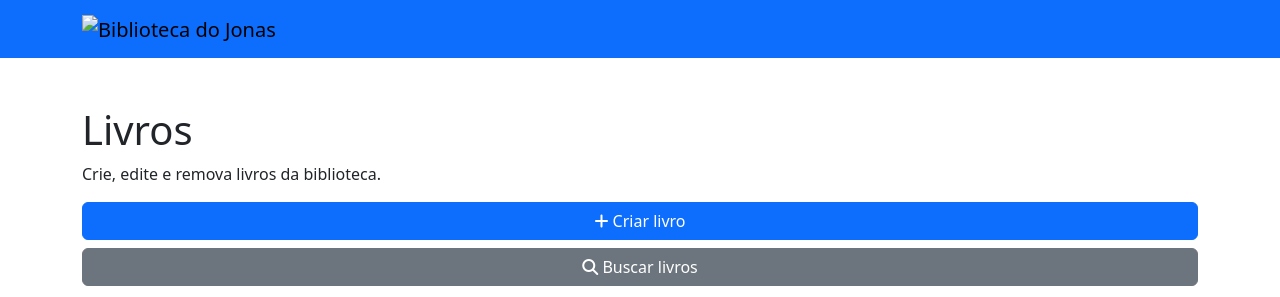
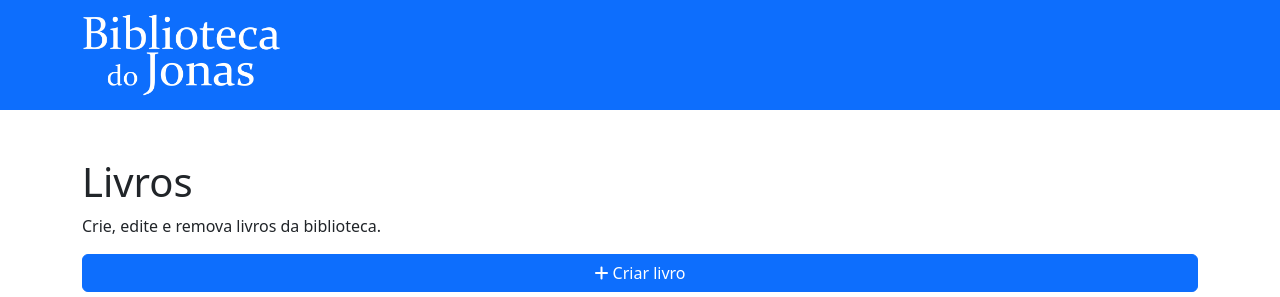
Before and after one commit to lucaazalim/diw-biblioteca-do-jonas, a website: page index.html in a window 1280 px wide. Shown: the top 297 px of the page. Drawn offline with nearby package versions, Linux system fonts and the light colour scheme; the site is published under a folder, as on GitHub Pages, so addresses that start at the root find nothing.

Commit message:
Update index.html

```diff
--- a/index.html
+++ b/index.html
@@ -134,7 +134,7 @@
             <div class="container">
 
                 <a class="navbar-brand" href="/">
-                    <img src="/img/logo.png" alt="Biblioteca do Jonas" width="200px">
+                    <img src="img/logo.png" alt="Biblioteca do Jonas" width="200px">
                 </a>
 
             </div>
```
